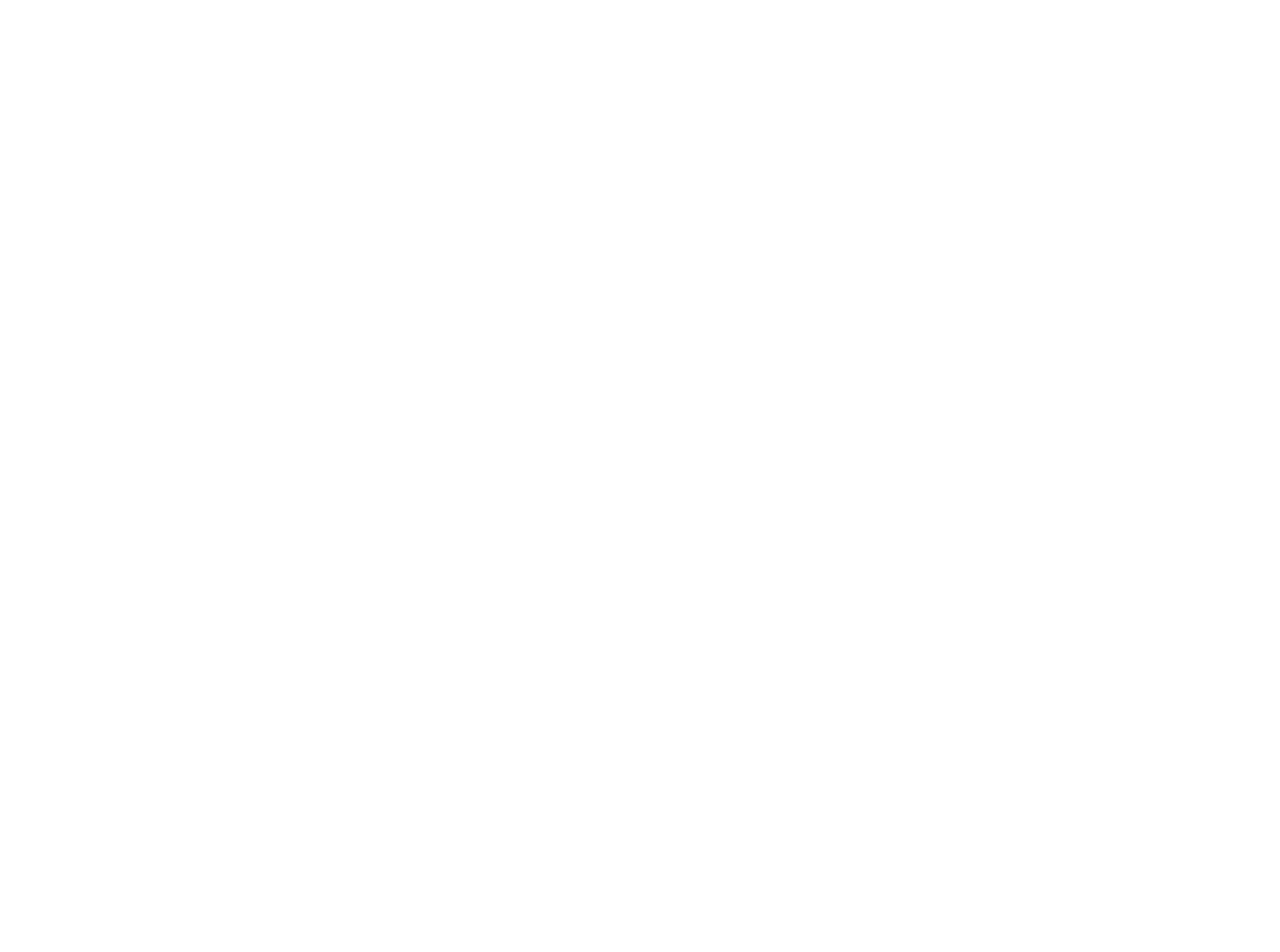
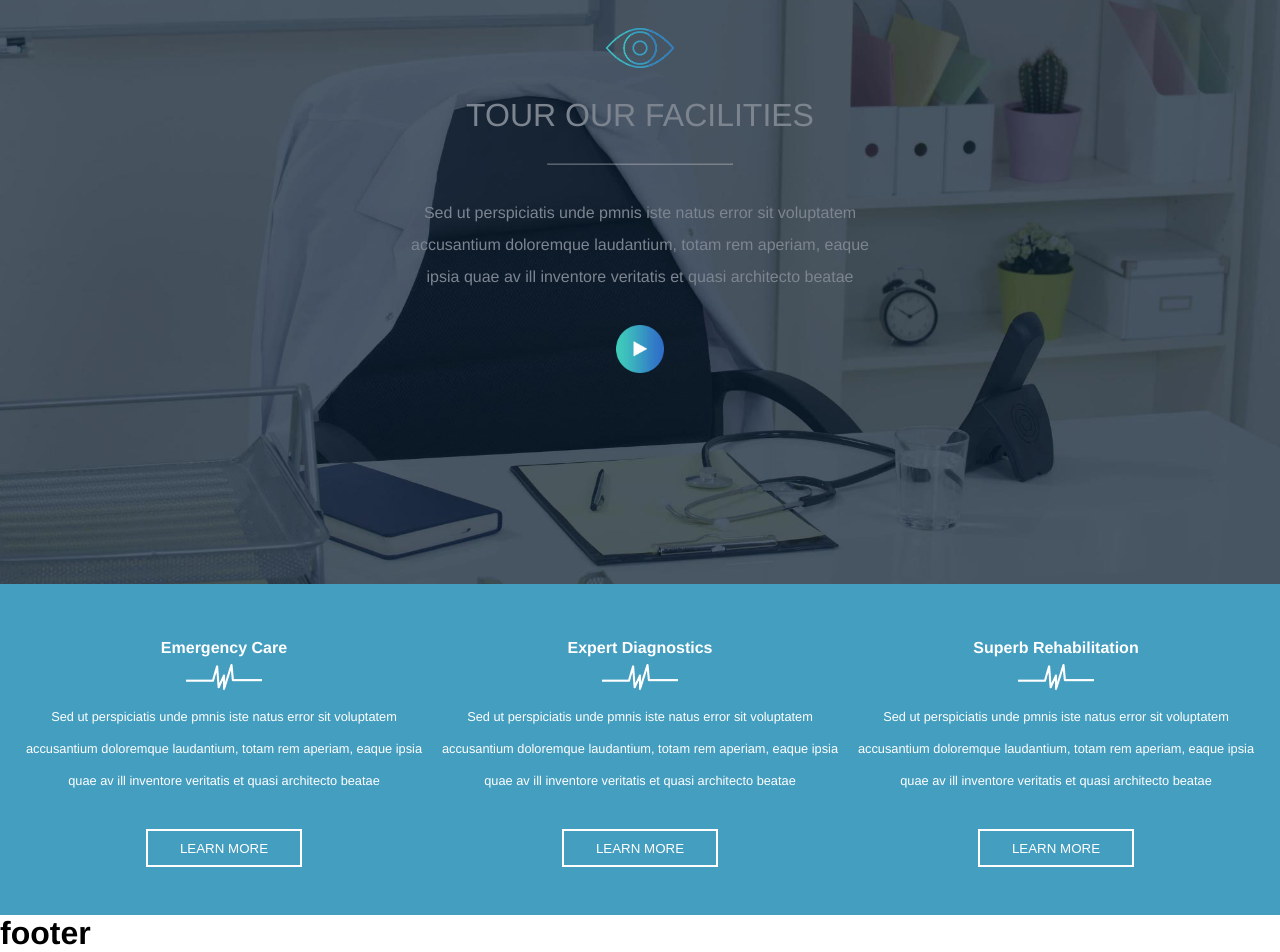
Before and after one commit to Crisano97/proj-html-vuejs, a Vue app: page / in a window 1280 px wide. Shown: the part 3373-4325 px from the top of the page. Before the commit the page ends 3354 px from the top, so only its background shows below. Built offline with nearby package versions, Linux system fonts and the light colour scheme.

Commit message:
added facilities section and more info component

```diff
--- a/src/components/Main.vue
+++ b/src/components/Main.vue
@@ -37,6 +37,19 @@
             </div>
         </div>
     </section>
+    <section class="facilities">
+        <div class="container">
+            <SectionType
+            :facilitiesSectionHead="facilitiesSectionHead"
+            />
+            <img src="../assets/images/play-icon.png" alt="">
+        </div>
+    </section>
+    <div class="health-features">
+        <MoreInfo v-for="(item, index) in moreInfoElements" :key="index"
+        :item="item"
+        />
+    </div>
   </main>
 </template>
 
@@ -44,6 +57,7 @@
 import MainFeatureElement from './MainFeatureElement.vue';
 import DoctorCard from './DoctorCard.vue';
 import SectionType from './SectionType.vue';
+import MoreInfo from './MoreInfo.vue'
 
 
 export default {
@@ -51,6 +65,7 @@ export default {
         MainFeatureElement,
         DoctorCard,
         SectionType,
+        MoreInfo,
     },
     data:function(){
         return{
@@ -137,7 +152,28 @@ export default {
                 title: 'our health services',
                 text: 'Sed ut perspiciatis unde pmnis iste natus error sit voluptatem accusantium doloremque laudantium, totam rem aperiam, eaque ipsia quae av ill inventore veritatis et quasi architecto beatae',
             },
-
+            facilitiesSectionHead: {
+                imgUrl: '/images/icon-7.png',
+                title: 'tour our facilities',
+                text: 'Sed ut perspiciatis unde pmnis iste natus error sit voluptatem accusantium doloremque laudantium, totam rem aperiam, eaque ipsia quae av ill inventore veritatis et quasi architecto beatae',
+            },
+            moreInfoElements: [
+                {
+                    title: 'Emergency Care',
+                    imgUrl: '/images/wave-divider.png',
+                    text: 'Sed ut perspiciatis unde pmnis iste natus error sit voluptatem accusantium doloremque laudantium, totam rem aperiam, eaque ipsia quae av ill inventore veritatis et quasi architecto beatae',
+                },
+                {
+                    title: 'Expert Diagnostics',
+                    imgUrl: '/images/wave-divider.png',
+                    text: 'Sed ut perspiciatis unde pmnis iste natus error sit voluptatem accusantium doloremque laudantium, totam rem aperiam, eaque ipsia quae av ill inventore veritatis et quasi architecto beatae',
+                },
+                {
+                    title: 'Superb Rehabilitation',
+                    imgUrl: '/images/wave-divider.png',
+                    text: 'Sed ut perspiciatis unde pmnis iste natus error sit voluptatem accusantium doloremque laudantium, totam rem aperiam, eaque ipsia quae av ill inventore veritatis et quasi architecto beatae',
+                },
+            ]
         }
     }
 }
@@ -187,4 +223,24 @@ export default {
         }
     }
 
+    section.facilities{
+        height: 80vh;
+        background-image: url('../assets/images/paralax-bg-tour-facilities.jpg');
+        background-size: cover;
+        background-position: center;
+
+        img{
+            width: 3rem;
+            margin-top: 2rem;
+        }
+    }
+
+    div.health-features{
+        // height: 10rem;
+        width: 100%;
+        padding: 3rem 1rem;
+        display: flex;
+        justify-content: space-around;
+        background-color: $primaryTextColor;
+    }
 </style>
--- a/src/components/MainFeatureElement.vue
+++ b/src/components/MainFeatureElement.vue
@@ -28,7 +28,7 @@ export default {
 
 <style lang="scss">
     div.element-container{
-        width: 25%;
+        width: calc(100% / 4 - .1rem);
         font-size: .7rem;
 
         h3{
--- /dev/null
+++ b/src/components/MoreInfo.vue
@@ -0,0 +1,41 @@
+<template>
+  <div class="info-container">
+    <h4>{{item.title}}</h4>
+    <img :src="item.imgUrl" alt="divider">
+    <p>{{item.text}}</p>
+
+    <button>learn more</button>
+  </div>
+</template>
+
+<script>
+export default {
+    props:{
+        'item':{
+            type: Object,
+        }
+    }
+}
+</script>
+
+<style lang="scss">
+    div.info-container{
+        width: calc(100% / 3 - 1rem);
+        text-align: center;
+        color: white;
+        line-height: 2rem;
+
+        p{
+            font-size: .8rem;
+        }
+
+        button{
+            border: 2px solid white;
+            background-color: transparent;
+            color: white;
+            text-transform: uppercase;
+            padding: .6rem 2rem;
+            margin-top: 2rem;
+        }
+    }
+</style>
--- a/src/components/SectionType.vue
+++ b/src/components/SectionType.vue
@@ -15,6 +15,14 @@
             {{servicesSectionHead.text}}
         </span>
     </div>
+    <div class="section-type-container" v-else>
+        <img :src="facilitiesSectionHead.imgUrl" alt="">
+        <h2>{{facilitiesSectionHead.title}}</h2>
+        <hr>
+        <span>
+            {{facilitiesSectionHead.text}}
+        </span>
+    </div>
 </template>
 
 <script>
@@ -24,6 +32,9 @@ export default {
             type: Object,
         },
         'servicesSectionHead':{
+            type: Object,
+        },
+        'facilitiesSectionHead':{
             type: Object,
         }
     }
```
Also changed, not shown: public/images/icon-7.png (renamed from src/assets/images/icon-7.png), public/images/wave-divider.png (renamed from src/assets/images/wave-divider.png).
